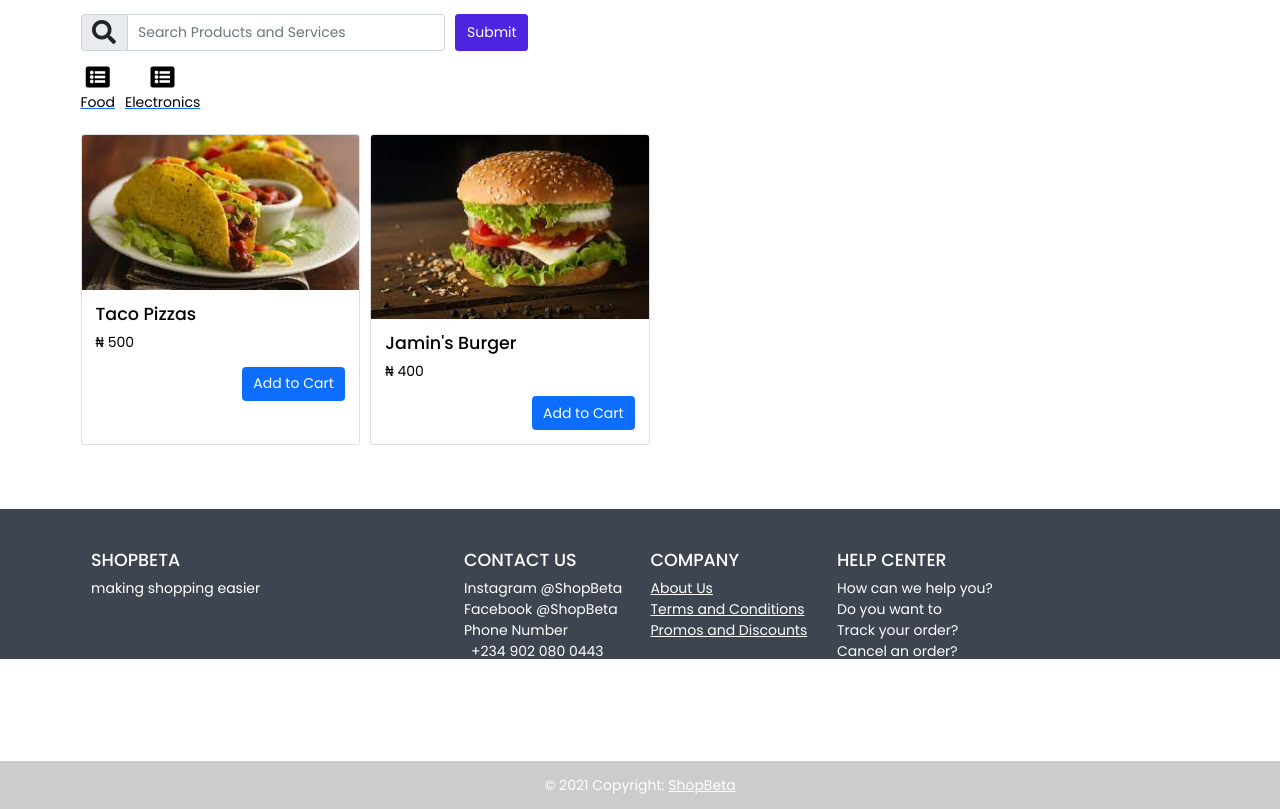
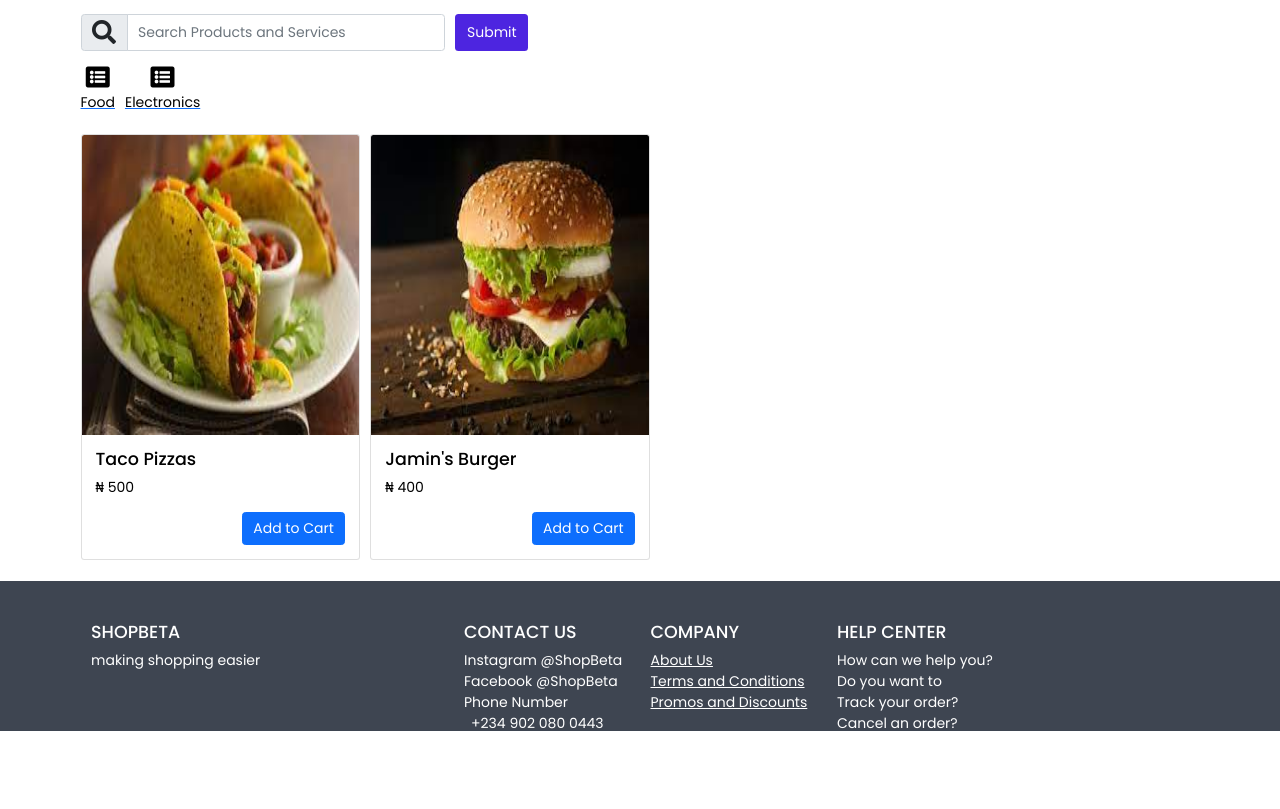
Before and after one commit to Josh596/multi-vendor-ecommerce, a Django app: a page that uses store/templates/store/category_list.html in a window 1280 px wide. Shown: the part 141-950 px from the top of the page. Run offline with Django 3.2, Linux system fonts and the light colour scheme; data comes from the database, SQL or seed files in the repository; parts of the project's set-up code (start-up, migrations or seed data) failed here and were passed over.

Commit message:
UI changes

```diff
--- a/store/templates/store/category_list.html
+++ b/store/templates/store/category_list.html
@@ -17,8 +17,8 @@
 
     <div class="d-flex flex-wrap" style="gap: 10px;">
         {% for product in products %}
-        <div class="card w-25">
-            <img src="{{product.image.url}}" class="card-img-top" alt="{{product.title}}">
+        <div class="card item-card">
+            <img src="{{product.image.url}}" class="card-img-top item-img" alt="{{product.title}}">
             <div class="card-body">
                 <h5 class="card-title" style="font-weight: 500px; color: #0000; line-height: 21px;"><a
                         style="text-decoration: none; font-weight: 500; color:black; line-height: 21px;"
--- a/store/templates/store/service_category_list.html
+++ b/store/templates/store/service_category_list.html
@@ -18,8 +18,8 @@
 
     <div class="d-flex flex-wrap" style="gap: 10px;">
         {% for service in services %}
-        <div class="card w-25">
-            <img src="{{service.image.url}}" class="card-img-top" alt="{{service.title}}">
+        <div class="card item-card">
+            <img src="{{service.image.url}}" class="card-img-top item-img" alt="{{service.title}}">
             <div class="card-body">
                 <h5 class="card-title" style="font-weight: 500px; color: #0000; line-height: 21px;"><a
                         style="text-decoration: none; font-weight: 500; color:black; line-height: 21px;"
```
